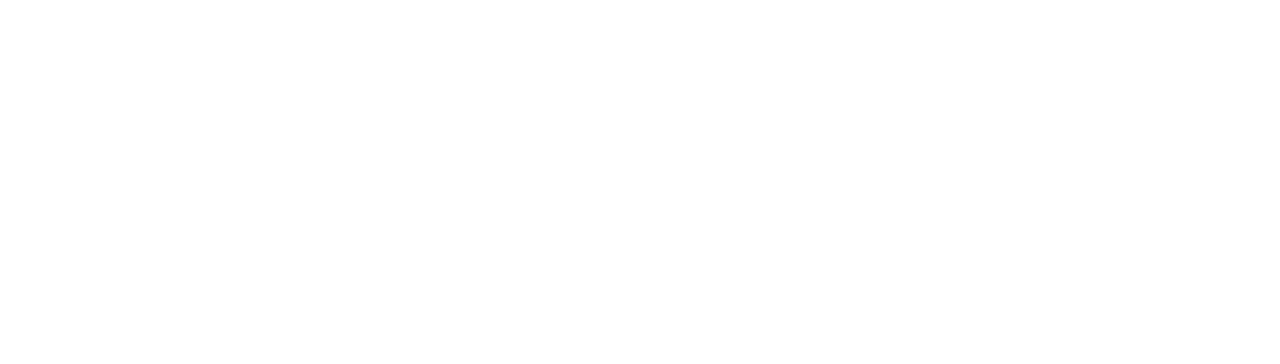
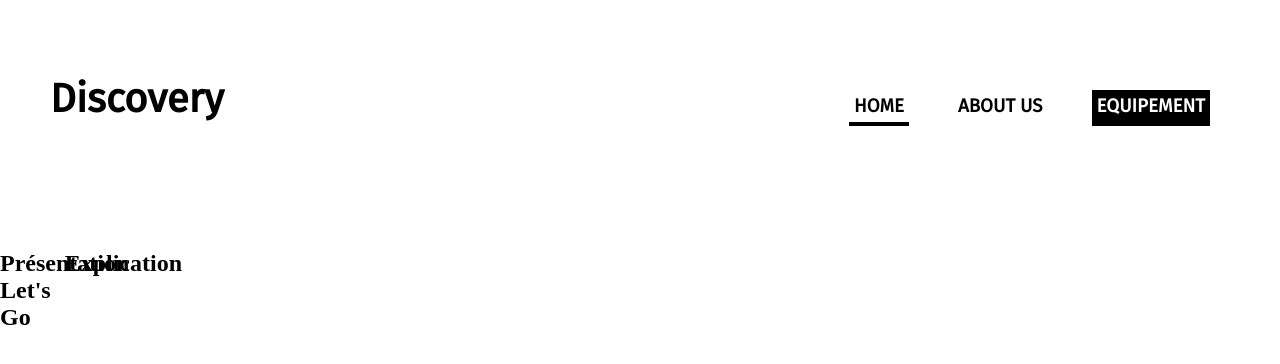
Before and after one commit to jujuck/E-Voyage, a plain HTML site: page index.html in a window 1280 px wide. Drawn offline with Linux system fonts and the light colour scheme.

Commit message:
mise en page du menu-accueil

```diff
--- a/css/grid.css
+++ b/css/grid.css
@@ -0,0 +1,39 @@
+.container {
+    display: grid;
+    grid-templates-rows: auto;
+    grid-template-columns: repeat(auto-fit, minmax(25px, 1fr));
+    grid-auto-flows: dense;
+    width: 100%;
+}
+
+.col-1 {
+    grid-column-end: span 1;
+}
+
+.col-2 {
+    grid-column-end: span 2;
+}
+
+.col-3 {
+    grid-column-end: span 3;
+}
+
+.col-4 {
+    grid-column-end: span 4;
+}
+
+.col-5 {
+    grid-column-end: span 5;
+}
+
+.col-6 {
+    grid-column-end: span 6;
+}
+
+.col-7 {
+    grid-column-end: span 7;
+}
+
+.col-8 {
+    grid-column-end: span 8;
+}
--- a/css/main.css
+++ b/css/main.css
@@ -0,0 +1,63 @@
+* {
+    padding:0;
+    margin:0;
+}
+
+h1 {
+    font-family: "Fira Sans", "Arial";
+    font-size: 40px;
+    font-weight: 1200;
+}
+
+h3 {
+    font-family: "Fira Sans", "Arial";
+
+}
+
+/*Espace Header Accueil */
+.accueil-header {
+    margin-top: 75px;
+    padding: 0 50px;
+
+}
+
+.accueil-menu {
+    text-align: right;
+    padding-top: 20px;
+}
+
+.accueil-btn {
+    display: inline;
+    margin: 20px;
+    padding: 5px;
+    transition: all 1s;
+    -webkit-transition: all 1s;
+    -moz-transition: all 1s;
+    -o-transition: all 1s;
+}
+
+.btn1 {
+    border-bottom: 4px solid black;
+}
+
+.btn2:hover {
+    border-bottom: 4px solid black;
+}
+
+.btn3 {
+    background-color: black;
+    color: white;
+    border-bottom: 4px solid black;
+}
+
+.btn3:hover {
+    background-color: white;
+    color: black;
+    border-bottom: 4px solid white;
+}
+
+/*Espace Accueil-wrapper*/
+.accueil-wrapper {
+    position: fixed;
+    top: 250px;
+}
--- a/index.html
+++ b/index.html
@@ -15,14 +15,32 @@
 
     </head>
     <body>
-
-
-
-
-
-
-
-
-
+        <header class="accueil-header">
+            <div class="container">
+                <div class="accueil-titre col-2">
+                    <h1>Discovery</h1>
+                </div>
+                <div class="accueil-mort col-3">
+                </div>
+                <div class="accueil-menu col-3">
+                    <h3 class="accueil-btn btn1">HOME</h3>
+                    <h3 class="accueil-btn btn2">ABOUT US</h3>
+                    <h3 class="accueil-btn btn3">EQUIPEMENT</h3>
+                </div>
+            </div>
+        </header>
+        <section class="accueil-wrapper">
+            <div class="container">
+                <div class="col-2">
+                    <h2>Présentation</h2>
+                </div>
+                 <div class="col-2">
+                    <h2>Explication</h2>
+                </div>
+                 <div class="col-2">
+                    <h2>Let's Go</h2>
+                </div>
+            </div>
+        </section>
     </body>
 </html>
```
